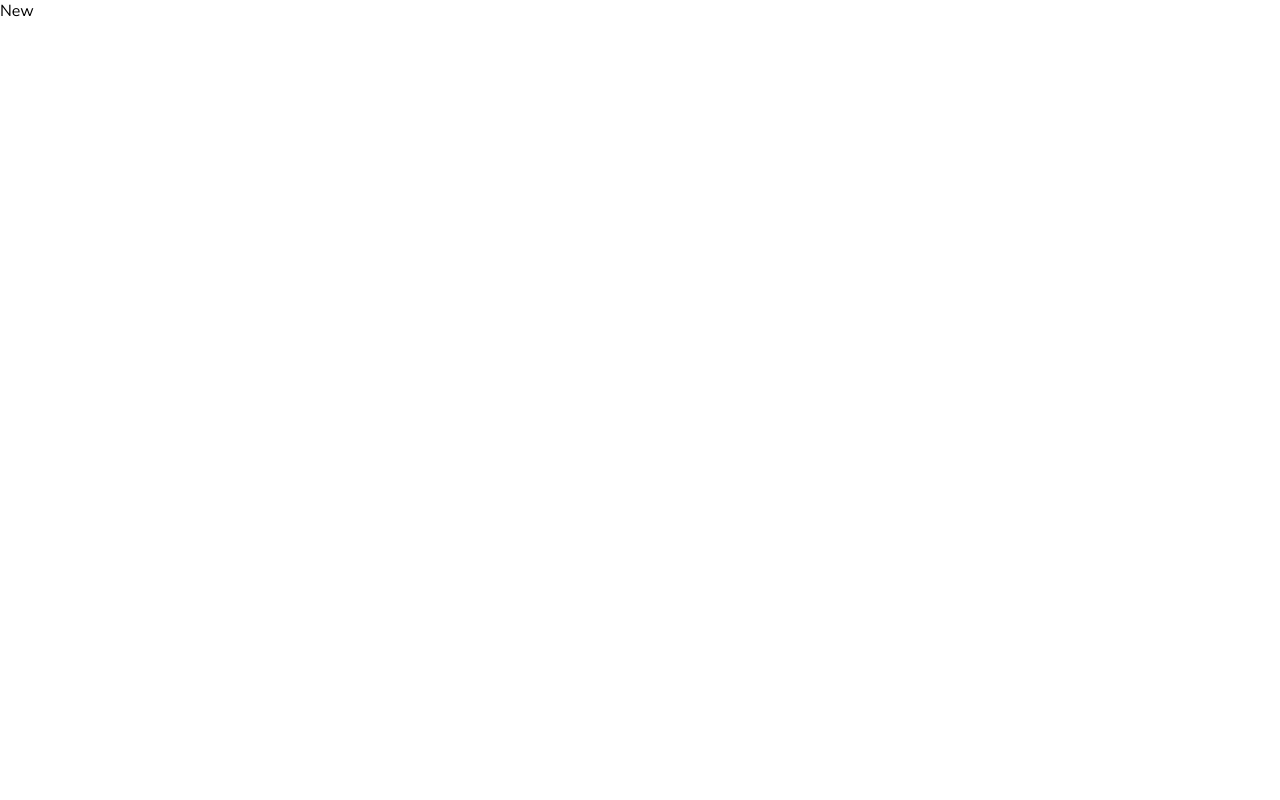
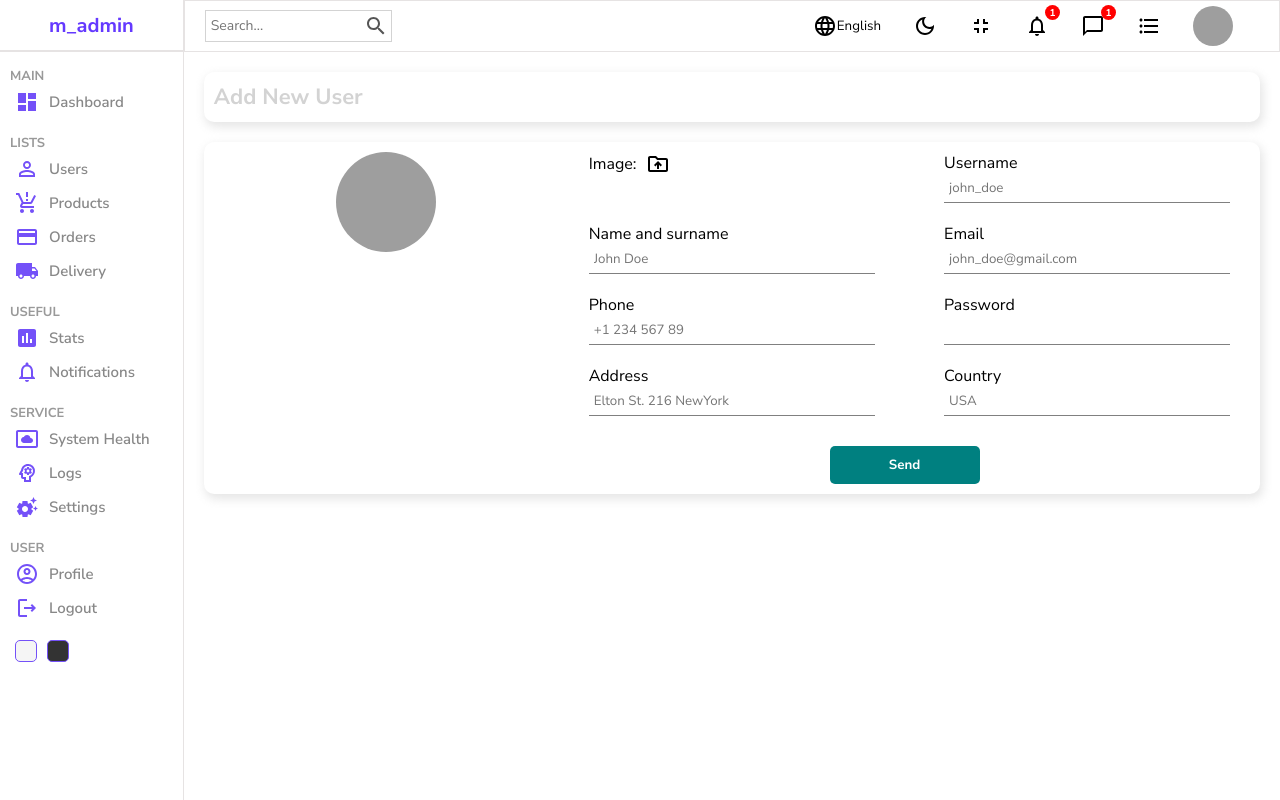
Before and after one commit to kholturaev2001/admin-dashboard, a React (Create React App) app: page /users/new in a window 1280 px wide. Built offline with nearby package versions, Linux system fonts and the light colour scheme; grey boxes are pictures that could not be loaded.

Commit message:
finish new component

```diff
--- a/src/App.js
+++ b/src/App.js
@@ -5,6 +5,7 @@
 import List from "./pages/list/List";
 import Single from "./pages/single/Single";
 import New from "./pages/new/New";
+import { productInputs, userInputs } from "./formSource";
 
 function App() {
   return (
@@ -17,12 +18,12 @@
             <Route path="users">
               <Route index element={<List />} />
               <Route path=":userId" element={<Single />} />
-              <Route path="new" element={<New />} />
+              <Route path="new" element={<New inputs={userInputs} title='Add New User' />} />
             </Route>
             <Route path="products">
               <Route index element={<List />} />
               <Route path=":productId" element={<Single />} />
-              <Route path="new" element={<New />} />
+              <Route path="new" element={<New inputs={productInputs} title='Add New Product' />} />
             </Route>
           </Route>
         </Routes>
--- /dev/null
+++ b/src/formSource.js
@@ -0,0 +1,76 @@
+export const userInputs = [
+    {
+      id: 1,
+      label: "Username",
+      type: "text",
+      placeholder: "john_doe",
+    },
+    {
+      id: 2,
+      label: "Name and surname",
+      type: "text",
+      placeholder: "John Doe",
+    },
+    {
+      id: 3,
+      label: "Email",
+      type: "mail",
+      placeholder: "john_doe@gmail.com",
+    },
+    {
+      id: 4,
+      label: "Phone",
+      type: "text",
+      placeholder: "+1 234 567 89",
+    },
+    {
+      id: 5,
+      label: "Password",
+      type: "password",
+    },
+    {
+      id: 6,
+      label: "Address",
+      type: "text",
+      placeholder: "Elton St. 216 NewYork",
+    },
+    {
+      id: 7,
+      label: "Country",
+      type: "text",
+      placeholder: "USA",
+    },
+  ];
+
+  export const productInputs = [
+    {
+      id: 1,
+      label: "Title",
+      type: "text",
+      placeholder: "Apple Macbook Pro",
+    },
+    {
+      id: 2,
+      label: "Description",
+      type: "text",
+      placeholder: "Description",
+    },
+    {
+      id: 3,
+      label: "Category",
+      type: "text",
+      placeholder: "Computers",
+    },
+    {
+      id: 4,
+      label: "Price",
+      type: "text",
+      placeholder: "100",
+    },
+    {
+      id: 5,
+      label: "Stock",
+      type: "text",
+      placeholder: "in stock",
+    },
+  ];
--- a/src/pages/new/New.jsx
+++ b/src/pages/new/New.jsx
@@ -1,9 +1,51 @@
-import React from 'react'
+import { useState } from 'react';
+import DriveFolderUploadOutlinedIcon from '@mui/icons-material/DriveFolderUploadOutlined';
+
 import './new.scss'
+import Sidebar from './../../components/sidebar/Sidebar';
+import Navbar from './../../components/navbar/Navbar';
 
-const New = () => {
+const New = ({ inputs, title }) => {
+  const [file, setFile] = useState('')
+
   return (
-    <div>New</div>
+    <div className='new'>
+      <Sidebar />
+      <div className="newContainer">
+        <Navbar />
+        <div className="top">
+          <h1>{title}</h1>
+        </div>
+        <div className="bottom">
+          <div className="left">
+            <img
+              src={
+                file ? URL.createObjectURL(file) : 'https://icon-library.com/images/no-image-icon/no-image-icon-0.jpg'
+              }
+              alt=""
+            />
+          </div>
+          <div className="right">
+            <form>
+
+              <div className="formInput">
+                <label htmlFor='file'>Image: <DriveFolderUploadOutlinedIcon className='icon' /></label>
+                <input id='file' style={{ display: 'none' }} type="file" onChange={(e) => setFile(e.target.files[0])} />
+              </div>
+              {
+                inputs.map((input) => (
+                  <div className="formInput" key={input.id}>
+                    <label htmlFor={input.label}>{input.label}</label>
+                    <input autoComplete='off' type={input.type} id={input.label} placeholder={input.placeholder} />
+                  </div>
+                ))
+              }
+              <button>Send</button>
+            </form>
+          </div>
+        </div>
+      </div>
+    </div>
   )
 }
 
--- a/src/pages/new/new.scss
+++ b/src/pages/new/new.scss
@@ -0,0 +1,79 @@
+.new {
+  width: 100%;
+  display: flex;
+
+  .newContainer {
+    flex: 6;
+
+    .top,
+    .bottom {
+      -webkit-box-shadow: 2px 4px 10px 1px rgba(0, 0, 0, 0.47);
+      box-shadow: 2px 4px 10px 1px rgba(201, 201, 201, 0.47);
+      border-radius: 10px;
+      padding: 10px;
+      margin: 20px;
+      display: flex;
+
+      h1 {
+        color: lightgray;
+        font-size: 22px;
+      }
+
+      .left {
+        flex: 1;
+        text-align: center;
+
+        img {
+          width: 100px;
+          height: 100px;
+          border-radius: 50%;
+          object-fit: cover;
+        }
+      }
+      .right {
+        flex: 2;
+
+        form {
+          display: flex;
+          flex-wrap: wrap;
+          gap: 20px;
+          justify-content: space-around;
+
+          .formInput {
+            width: 40%;
+
+            label {
+              display: flex;
+              align-items: center;
+              gap: 10px;
+
+              .icon {
+                cursor: pointer;
+              }
+            }
+
+            input {
+              width: 100%;
+              padding: 5px;
+              border: none;
+              border-bottom: 1px solid gray;
+              outline: none;
+            }
+          }
+
+          button {
+            width: 150px;
+            padding: 10px;
+            border: none;
+            background-color: teal;
+            color: white;
+            border-radius: 5px;
+            font-weight: bold;
+            cursor: pointer;
+            margin-top: 10px;
+          }
+        }
+      }
+    }
+  }
+}
```
